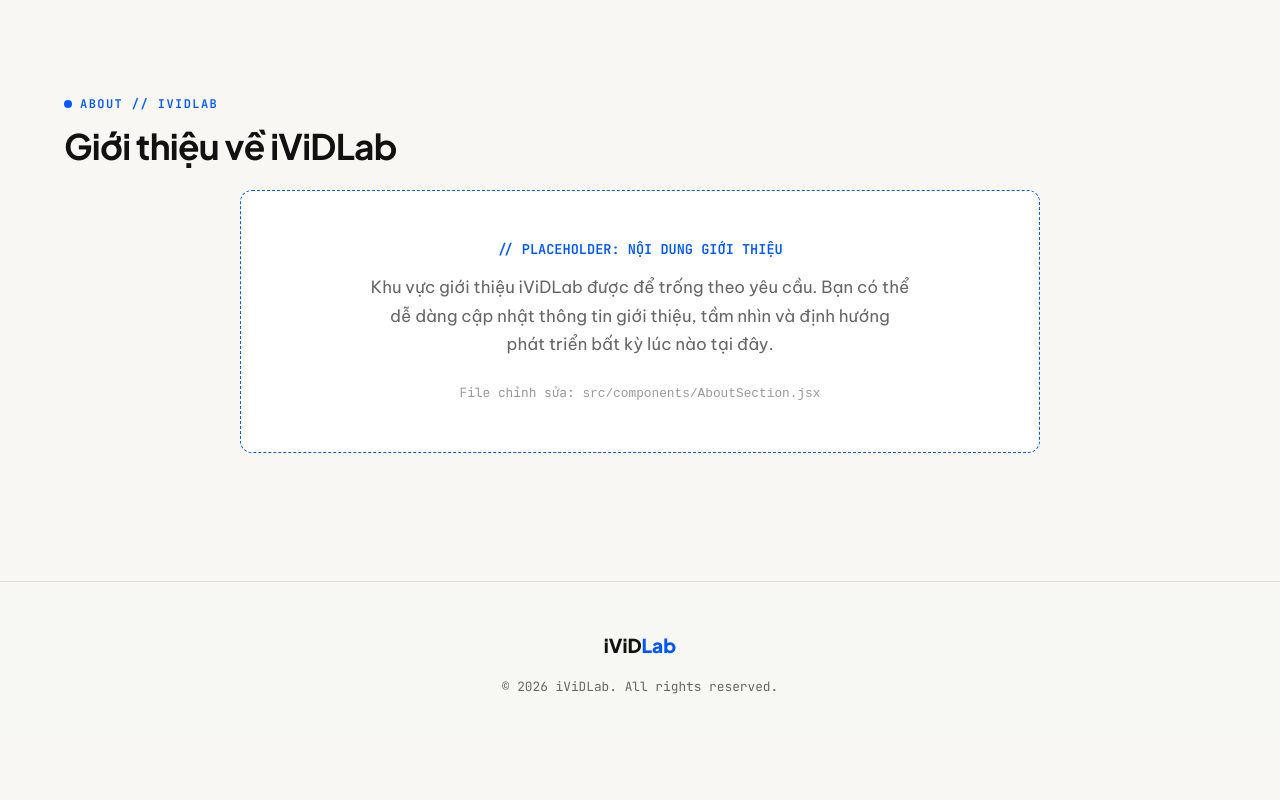
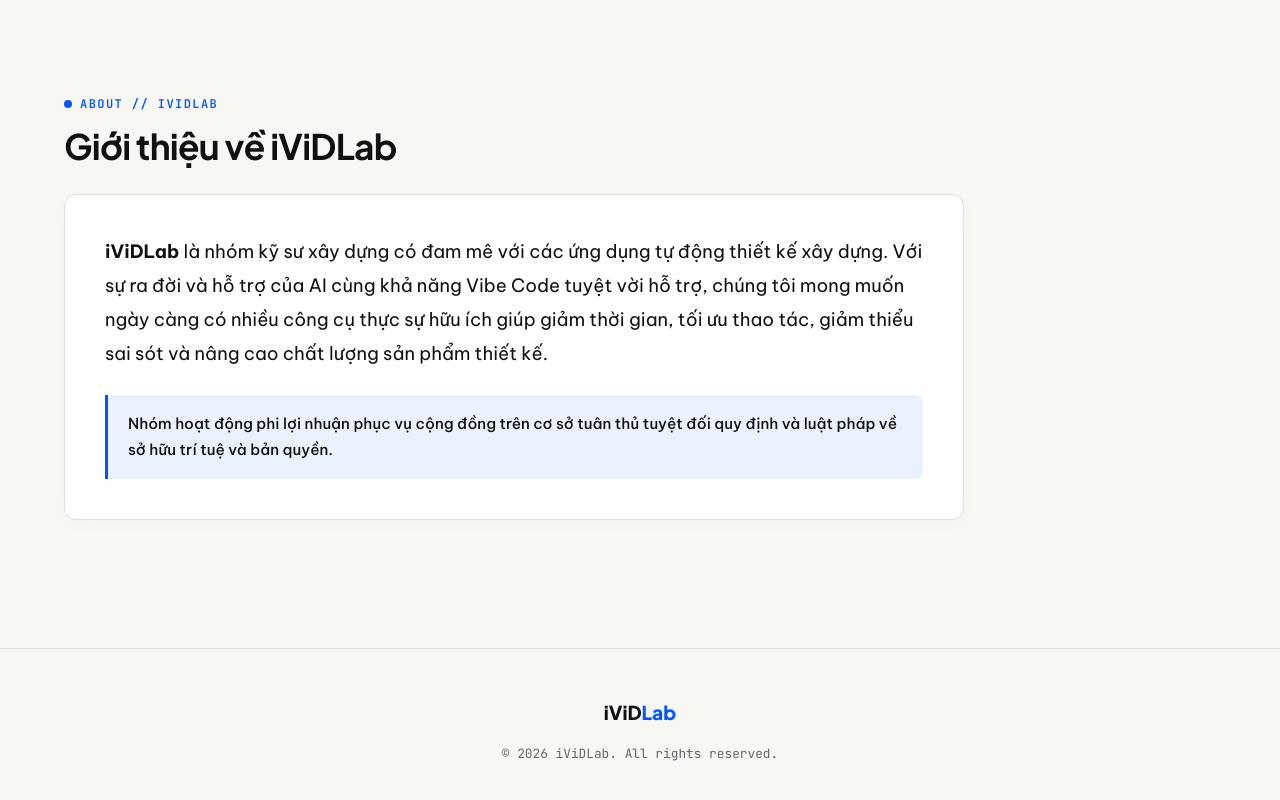
Before and after one commit to javisdinh0/ividlab, a React (Vite) app: page / in a window 1280 px wide. Shown: the part 1294-2094 px from the top of the page. Before the commit the page ends 2039 px from the top, so only its background shows below. Built offline with nearby package versions, Linux system fonts and the light colour scheme.

Commit message:
docs: update official About iViDLab description

```diff
--- a/src/components/AboutSection.jsx
+++ b/src/components/AboutSection.jsx
@@ -8,28 +8,44 @@
           ABOUT // IVIDLAB
         </div>
 
-        <h2 style={{ fontSize: '2.2rem', letterSpacing: '-0.02em', marginBottom: '1.5rem' }}>
+        <h2 style={{ fontSize: '2.2rem', letterSpacing: '-0.02em', marginBottom: '1.75rem' }}>
           Giới thiệu về iViDLab
         </h2>
 
-        {/* Clean Placeholder Box */}
         <div style={{
           backgroundColor: '#FFFFFF',
-          border: '1px dashed var(--accent-blue)',
+          border: '1px solid var(--border-rule)',
           borderRadius: '12px',
-          padding: '3rem 2rem',
-          textAlign: 'center',
-          maxWidth: '800px',
-          margin: '0 auto'
+          padding: '2.5rem',
+          maxWidth: '900px',
+          boxShadow: '0 4px 20px rgba(0, 0, 0, 0.02)'
         }}>
-          <div className="font-mono" style={{ color: 'var(--accent-blue)', fontSize: '0.85rem', marginBottom: '0.75rem', fontWeight: 600 }}>
-            // PLACEHOLDER: NỘI DUNG GIỚI THIỆU
-          </div>
-          <p style={{ color: 'var(--text-muted)', fontSize: '1.05rem', lineHeight: '1.7', maxWidth: '540px', margin: '0 auto 1.5rem auto' }}>
-            Khu vực giới thiệu iViDLab được để trống theo yêu cầu. Bạn có thể dễ dàng cập nhật thông tin giới thiệu, tầm nhìn và định hướng phát triển bất kỳ lúc nào tại đây.
+          <p style={{
+            fontSize: '1.15rem',
+            lineHeight: '1.85',
+            color: 'var(--text-ink)',
+            fontFamily: 'var(--font-body)',
+            marginBottom: '1.5rem'
+          }}>
+            <strong>iViDLab</strong> là nhóm kỹ sư xây dựng có đam mê với các ứng dụng tự động thiết kế xây dựng. Với sự ra đời và hỗ trợ của AI cùng khả năng Vibe Code tuyệt vời hỗ trợ, chúng tôi mong muốn ngày càng có nhiều công cụ thực sự hữu ích giúp giảm thời gian, tối ưu thao tác, giảm thiểu sai sót và nâng cao chất lượng sản phẩm thiết kế.
           </p>
-          <div className="font-mono" style={{ fontSize: '0.8rem', color: '#999999' }}>
-            File chỉnh sửa: <code>src/components/AboutSection.jsx</code>
+
+          <div style={{
+            borderLeft: '3px solid var(--accent-blue)',
+            paddingLeft: '1.25rem',
+            marginTop: '1.5rem',
+            backgroundColor: 'var(--accent-blue-light)',
+            padding: '1rem 1.25rem',
+            borderRadius: '0 8px 8px 0'
+          }}>
+            <p style={{
+              fontSize: '0.95rem',
+              lineHeight: '1.7',
+              color: 'var(--text-ink)',
+              fontWeight: 500
+            }}>
+              Nhóm hoạt động phi lợi nhuận phục vụ cộng đồng trên cơ sở tuân thủ tuyệt đối quy định và luật pháp về sở hữu trí tuệ và bản quyền.
+            </p>
           </div>
         </div>
       </div>
```
